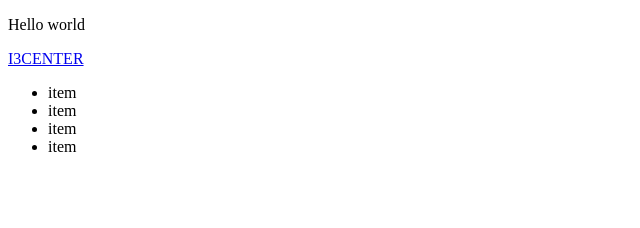
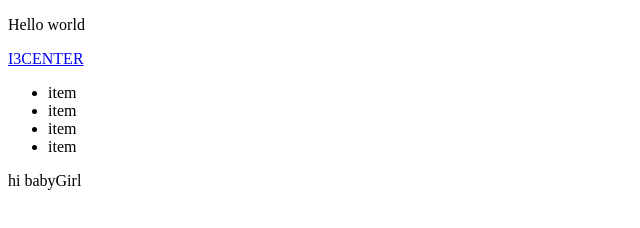
Before and after one commit to FatimaVatandoost/Front-1552, a plain HTML site: page index.html in a window 1280 px wide. Shown: the full height of the page, 0-640 px from the left. Drawn offline with Linux system fonts and the light colour scheme.

Commit message:
Update index.html

```diff
--- a/index.html
+++ b/index.html
@@ -15,6 +15,12 @@
         <li>item</li>
     </ul>
 
+    <div class="bahar">
+        <p>
+            hi babyGirl
+        </p>
+    </div>
+
     <div></div>
     <h6></h6>
 </body>
```
